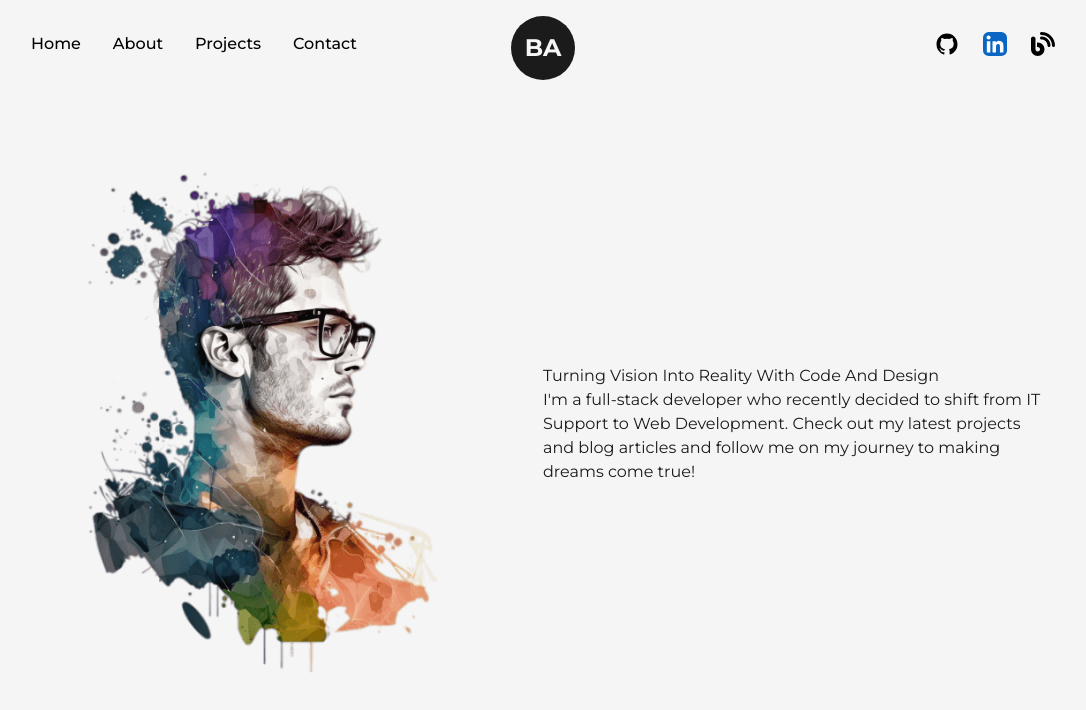
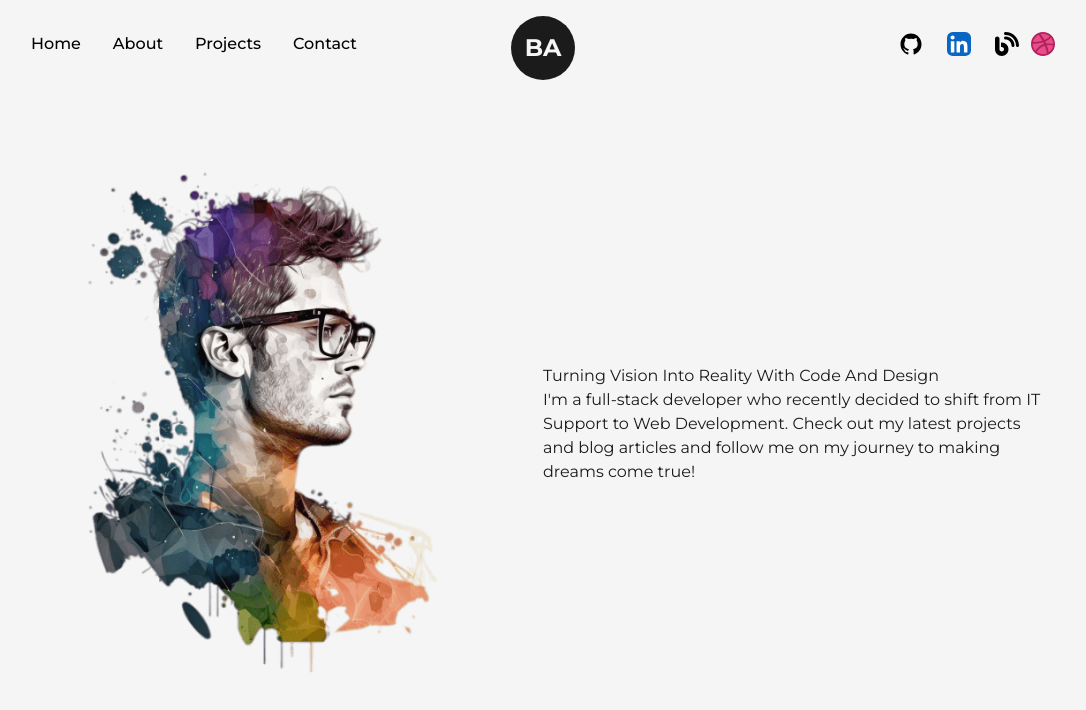
Before and after one commit to baguiar428/portfolio-2.0, a Next.js app: page / in a window 1280 px wide. Shown: the top 710 px of the page, without its empty margins (97-1183 px from the left). Built offline with nearby package versions, Linux system fonts and the light colour scheme.

Commit message:
Added Dribbble Icon to Navbar

```diff
--- a/src/app/components/Icons.js
+++ b/src/app/components/Icons.js
@@ -53,3 +53,24 @@ export const BlogIcon = ({ className, ...rest }) => (
       />
     </svg>
   )
+
+  export const DribbbleIcon = ({ className, ...rest }) => (
+    <svg
+      xmlns="http://www.w3.org/2000/svg"
+      width="1em"
+      height="1em"
+      viewBox="0 0 256 256"
+      {...rest}
+      className={`w-full h-auto ${className}`}
+    >
+      <path fill="none" d="M0 0h256v256H0z" />
+      <path
+        fill="#E74D89"
+        d="M128 8.5c66 0 119.4 53.4 119.4 119.3S194 247.2 128 247.2 8.6 193.8 8.6 127.9 62 8.5 128 8.5Z"
+      />
+      <path
+        fill="#B2215A"
+        d="M128 255.7c-70.6 0-128-57.3-128-127.8C0 57.3 57.4 0 128 0s128 57.3 128 127.8-57.4 127.9-128 127.9Zm107.9-110.4c-3.7-1.2-33.8-10.1-68.1-4.7 14.3 39.2 20.1 71.2 21.2 77.8 24.6-16.5 42.1-42.7 46.9-73.1Zm-65.2 83.2c-1.6-9.6-8-43-23.3-82.8-.2.1-.5.2-.7.2-61.7 21.5-83.8 64.2-85.8 68.2 18.5 14.4 41.8 23 67.1 23 15.1.1 29.6-3 42.7-8.6ZM46.8 201c2.5-4.2 32.5-53.8 88.9-72.1 1.4-.5 2.9-.9 4.3-1.3-2.7-6.2-5.7-12.4-8.9-18.5-54.6 16.3-107.6 15.6-112.4 15.5 0 1.1-.1 2.2-.1 3.3.1 28.1 10.7 53.7 28.2 73.1ZM21 105.6c4.9.1 49.9.3 101.1-13.3C104 60.1 84.4 33.1 81.6 29.2 50.9 43.6 28.1 71.8 21 105.6Zm81.4-83.8c3 4 22.9 31 40.8 63.9 38.9-14.6 55.3-36.6 57.3-39.4-19.3-17.1-44.7-27.5-72.5-27.5-8.8 0-17.4 1.1-25.6 3Zm110.2 37.1c-2.3 3.1-20.6 26.6-61 43.1 2.5 5.2 5 10.5 7.3 15.8.8 1.9 1.6 3.8 2.4 5.6 36.4-4.6 72.5 2.8 76.1 3.5-.3-25.7-9.5-49.4-24.8-68Z"
+      />
+    </svg>
+  );
--- a/src/app/components/NavBar.js
+++ b/src/app/components/NavBar.js
@@ -3,7 +3,7 @@ import React from "react";
 import Link from "next/link";
 //import {useRouter} from "next/navigation"
 import Logo from "./Logo";
-import { GithubIcon, LinkedInIcon, BlogIcon } from "./Icons";
+import { GithubIcon, LinkedInIcon, BlogIcon, DribbbleIcon } from "./Icons";
 import { motion } from "framer-motion";
 
 const CustomLink = ({ href, title, className = "" }) => {
@@ -68,6 +68,15 @@ const NavBar = () => {
         >
           <BlogIcon />
         </motion.a>
+        <motion.a
+          href="https://dribbble.com/TalkAboutBruno"
+          target="_blank"
+          whileHover={{ y: -2 }}
+          whileTap={{ scale: 0.9 }}
+          className="w-6 ml-3"
+        >
+          <DribbbleIcon />
+        </motion.a>
       </nav>
 
       <div className="absolute left-[50%] top-2 translate-x-[-50%]">
```
